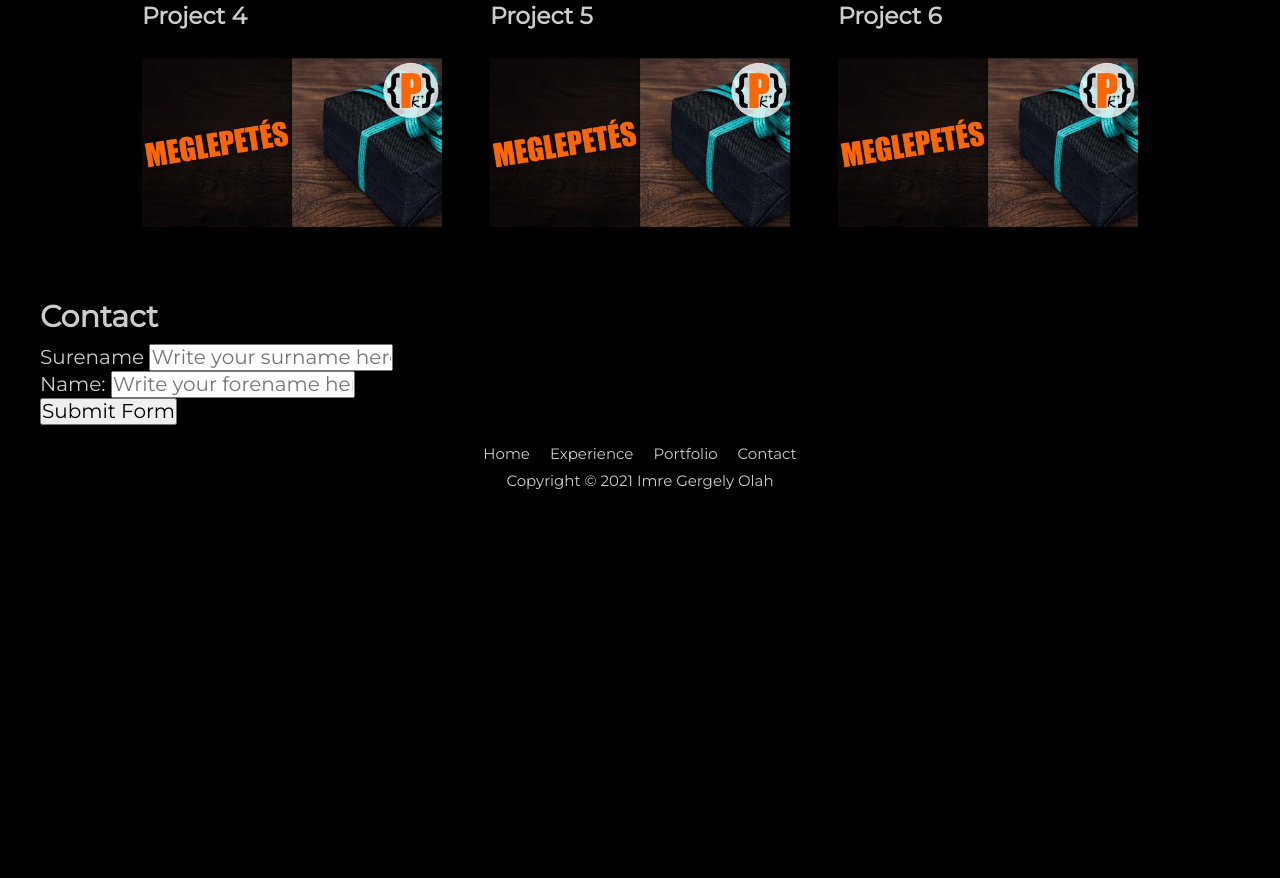
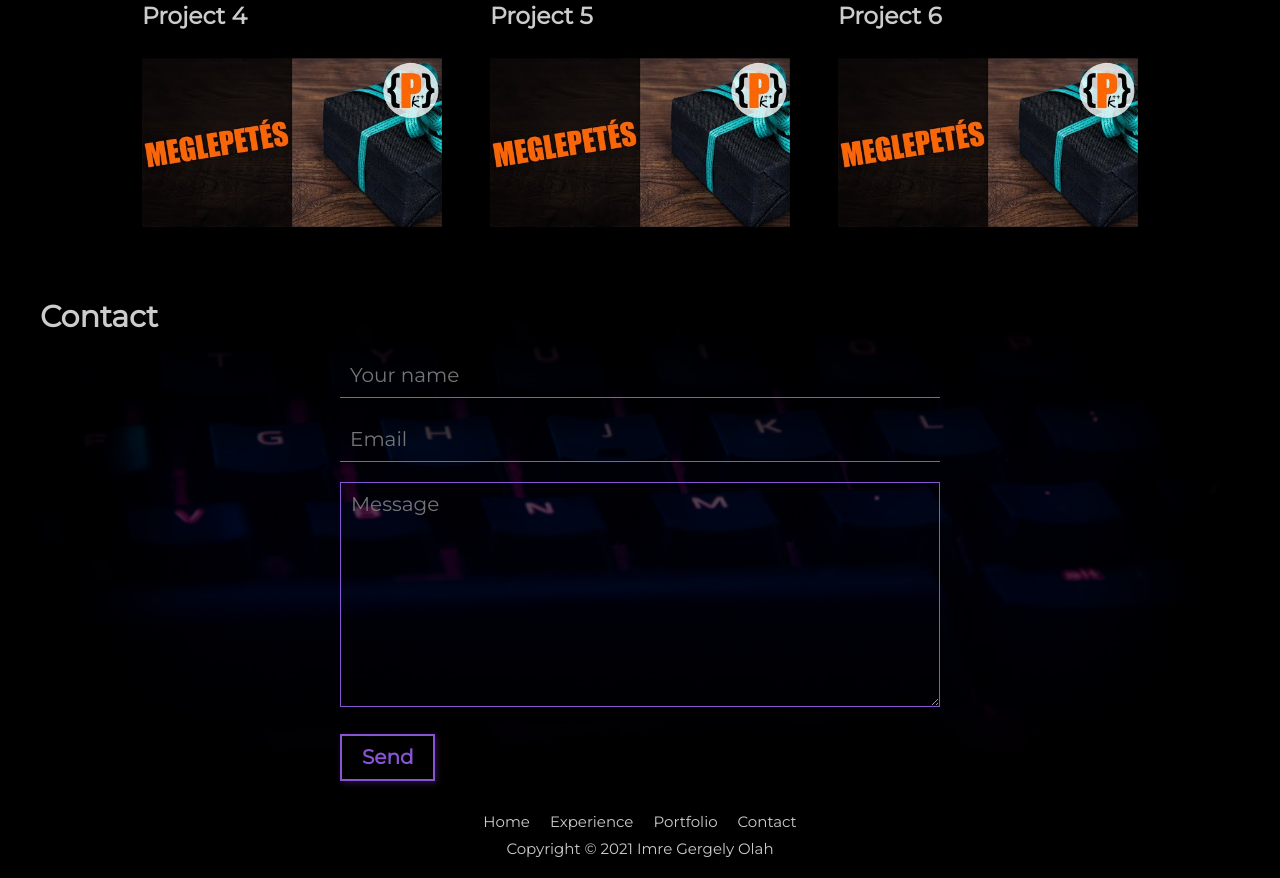
Before and after one commit to GergelyOlah/PK_Website, a website: page index.html in a window 1280 px wide. Shown: the part 1559-2437 px from the top of the page. Before the commit the page ends 2069 px from the top, so only its background shows below. Drawn offline with Linux system fonts and the light colour scheme.

```diff
--- a/css/styles.css
+++ b/css/styles.css
@@ -84,6 +84,7 @@
   background-position: center, bottom;
   min-width: var(--main-page-max-width);
   padding-top: 2rem;
+  position: relative;
 }
 
 .header-nav {
@@ -91,6 +92,14 @@
   margin: 0 auto;
   display: flex;
   justify-content: space-between;
+}
+
+.tagline {
+  width: var(--main-page-max-width);
+  position: absolute;
+  top: 50%;
+  left: 50%;
+  transform: translate(-50%, -50%);
 }
 
 .logo {
@@ -151,7 +160,6 @@
   transition: background-color 0.25s, border 0.25s, color 0.25s;
   box-shadow: 0.25s;
 }
-
 /*******************************/
 /*Project-list style*/
 /*******************************/
@@ -169,6 +177,41 @@
 
 .project__img {
   width: 100%;
+}
+
+/*******************************/
+/*Form style*/
+/*******************************/
+.contact {
+  background-image: linear-gradient(rgba(0, 0, 0, 0.7), rgba(0, 0, 0, 0.7)),
+    url(../images/contact.png);
+  background-size: cover;
+  background-position: center, bottom;
+  box-shadow: 0 0 100px 100px black inset;
+}
+.contact-form {
+  width: 50%;
+  margin: 0 auto;
+}
+
+.contact-form__input {
+  border: none;
+  background: none;
+  color: var(--main-input-color);
+  border-bottom: 1px solid var(--main-input-color);
+  width: 100%;
+  margin: 1rem 0;
+  padding: 1rem;
+}
+textarea.contact-form__input {
+  border: 1px solid var(--main-input-color);
+  height: 225px;
+  overflow: hidden;
+}
+.contact-form__submit {
+  background: none;
+  margin: 12px 0;
+  cursor: pointer;
 }
 
 /*******************************/
--- a/index.html
+++ b/index.html
@@ -126,26 +126,26 @@
     </section>
     <section class="contact" id="contact">
       <h2>Contact</h2>
-      <form action="#" method="post">
-        <div>
-          <label for="surname-id">Surename</label>
-          <input
-            type="text"
-            name="surname"
-            id="surname-id"
-            placeholder="Write your surname here"/>
-        </div>
-        <div>
-          <label>
-            Name:
-            <input
-              type="text"
-              name="forename"
-              placeholder= "Write your forename here"/>
-          </label>
-        </div>
-         <input type="submit" value="Submit Form" />
-        <!https://formspree.io/12121212>
+      <form class="contact-form" action="#" method="post">
+        <input
+          type="text"
+          class="contact-form__input"
+          name="name"
+          placeholder="Your name"
+        />
+        <input
+          type="text"
+          class="contact-form__input"
+          name="email"
+          placeholder="Email"
+        />
+        <textarea
+          placeholder="Message"
+          name="message"
+          class="contact-form__input"
+        ></textarea>
+        <button type="submit" class="btn contact-form__submit">Send</button>
+        <!--https://formspree.io/12121212-->
       </form>
     </section>
     <footer>
```
